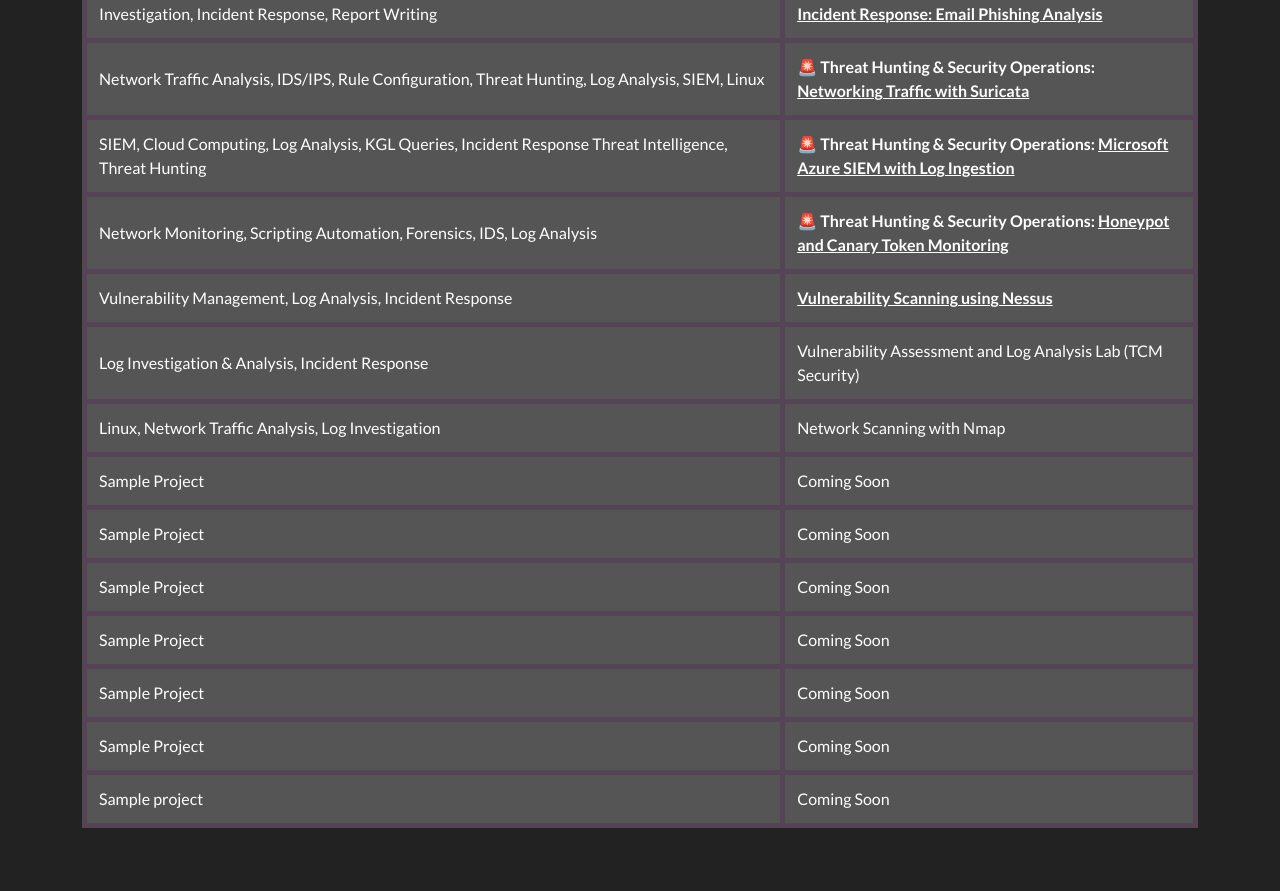
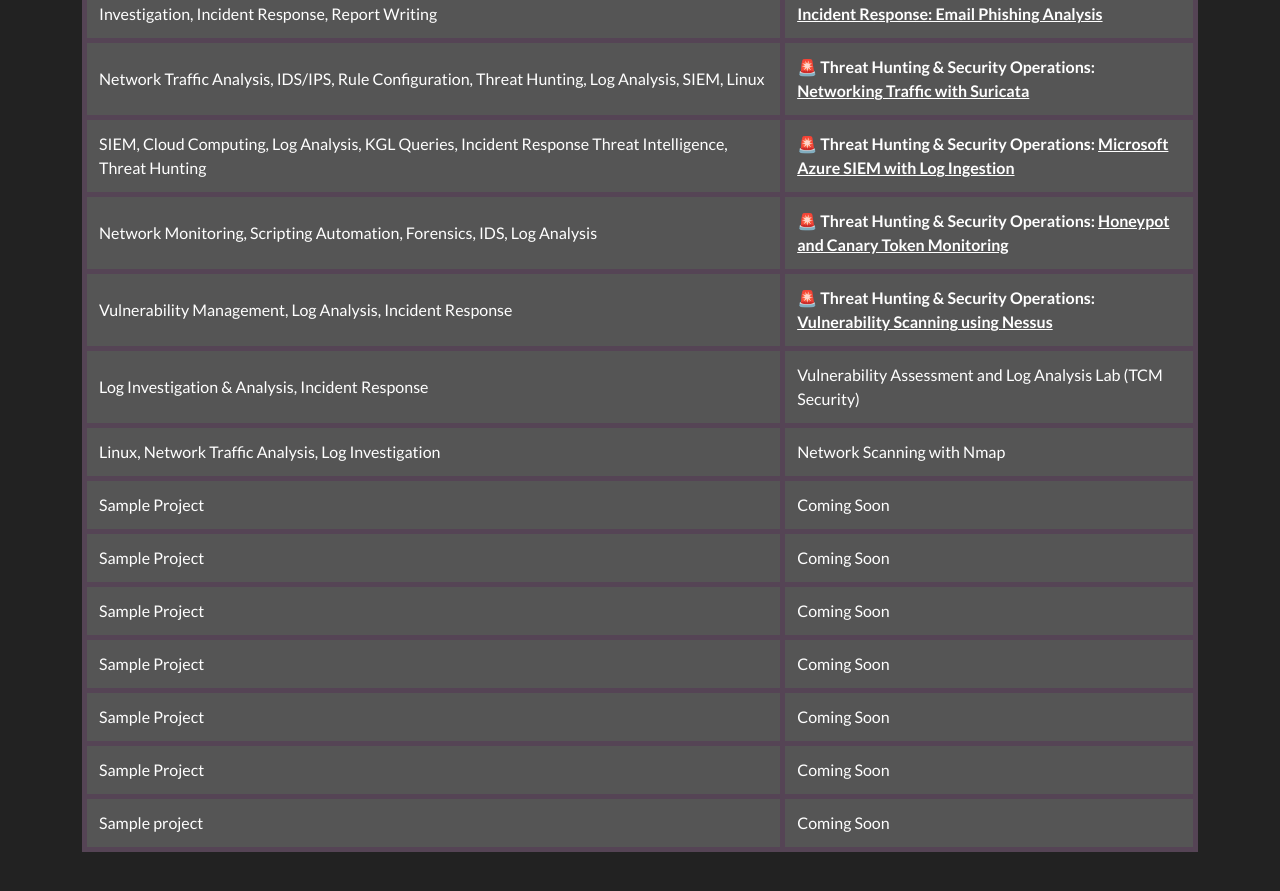
Before and after one commit to JKopal101/jkopal101.github.io, a Jekyll site: the page built from projects.md, in a window 1280 px wide and 900 px high, scrolled down 823 px. Shown: the top 891 px of the window. Built offline with Jekyll 4.4.1, drawn with Linux system fonts in a browser that asks for light colours.

Commit message:
Update projects.md

```diff
--- a/projects.md
+++ b/projects.md
@@ -104,6 +104,7 @@ I’ve worked on a variety of projects in the Cybersecurity and IT space, focusi
     <tr style="background-color:#555;">
       <td style="padding:12px; border:5px solid #545;">Vulnerability Management, Log Analysis, Incident Response</td>
       <td style="padding:12px; border:5px solid #545;">
+        <strong>🚨 Threat Hunting & Security Operations: </strong> <br>
         <strong><a href="https://github.com/JKopal101/Vulnerability-Scanning-using-Nessus" style="color:white;">Vulnerability Scanning using Nessus</a></strong></td>
     </tr>
     <tr style="background-color:#555;">
```
